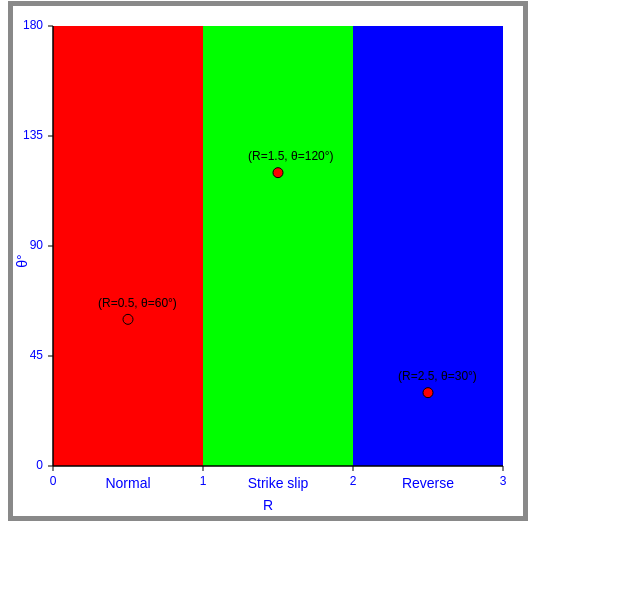
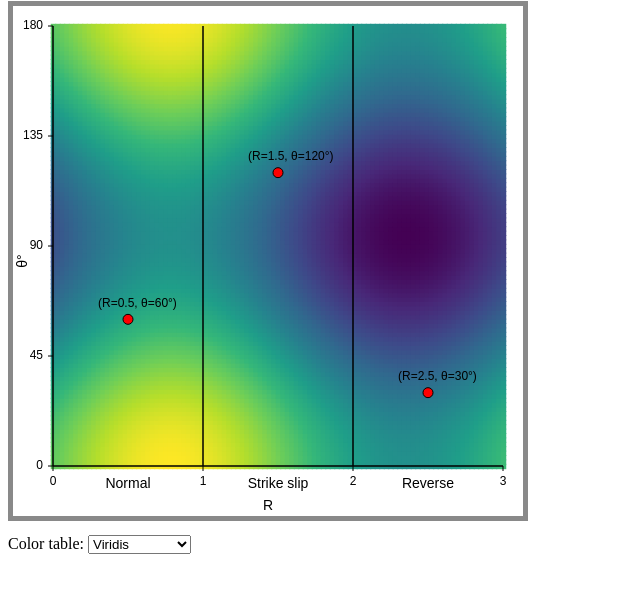
Before and after one commit to xaliphostes/stress-domain, a plain HTML site: page index.html in a window 1280 px wide. Shown: the part 79-672 px from the top of the page, without its empty margins (0-640 px from the left). Drawn offline with Linux system fonts and the light colour scheme.

Commit message:
color tables

```diff
--- a/StressDomain.js
+++ b/StressDomain.js
@@ -35,11 +35,46 @@ class StressDomain {
         this.canvas = canvas
         this.ctx = ctx
 
+        this.scheme = 'viridis'
+
+        this.rDivisions = 50
+        this.thetaDivisions = 50
+        this.data = []
+        for (let i = 0; i <= this.rDivisions; i++) {
+            for (let j = 0; j <= this.thetaDivisions; j++) {
+                const R = (i / this.rDivisions) * 3
+                const theta = (j / this.thetaDivisions) * 180
+                this.data.push({ R, theta, value: Math.random() })
+            }
+        }
+
+
+        this.points = []
+
         // Initial draw
         this.drawVisualization()
     }
 
+    setColorTable(name) {
+        this.scheme = name
+        this.drawVisualization()
+    }
+
     addPoint(R, theta) {
+        this.points.push({ R, theta })
+        this.drawVisualization()
+    }
+
+    setData(data, nR, nTheta) {
+        this.data = [...data]
+        this.rDivisions = nR
+        this.thetaDivisions = nTheta
+        this.drawVisualization()
+    }
+
+    // ------------------- PRIVATE !
+
+    drawPoint(R, theta) {
         const ctx = this.ctx
 
         // Convert R to Φ' based on the regime
@@ -77,7 +112,50 @@ class StressDomain {
         ctx.fillText(`(R=${R.toFixed(1)}, θ=${theta.toFixed(0)}°)`, x - 30, y - 10)
     }
 
-    // ------------------- PRIVATE !
+    hexToRgb(hex) {
+        let bigint = parseInt(hex.slice(1), 16)
+        return {
+            r: (bigint >> 16) & 255,
+            g: (bigint >> 8) & 255,
+            b: bigint & 255
+        };
+    }
+
+    rgbToHex(r, g, b) {
+        return "#" + ((1 << 24) + (r << 16) + (g << 8) + b).toString(16).slice(1)
+    }
+
+    interpolate(start, end, factor) {
+        return start + (end - start) * factor
+    }
+
+    interpolateColor(color1, color2, factor) {
+        let rgb1 = this.hexToRgb(color1)
+        let rgb2 = this.hexToRgb(color2)
+        let r = Math.round(this.interpolate(rgb1.r, rgb2.r, factor))
+        let g = Math.round(this.interpolate(rgb1.g, rgb2.g, factor))
+        let b = Math.round(this.interpolate(rgb1.b, rgb2.b, factor))
+        return this.rgbToHex(r, g, b)
+    }
+
+    getColor(value) {
+        const colorTable = colorSchemes[this.scheme]
+        let scaledValue = value * (colorTable.length - 1);
+        let index = Math.floor(scaledValue);  // Index de la couleur inférieure
+        let factor = scaledValue - index;     // Facteur d'interpolation
+
+        if (index >= colorTable.length - 1) {
+            return colorTable[colorTable.length - 1];  // Si la valeur est maximale, on retourne la dernière couleur
+        }
+
+        return this.interpolateColor(colorTable[index], colorTable[index + 1], factor);
+    }
+
+    // getColor(value) {
+    //     const colors = colorSchemes[this.scheme]
+    //     const index = Math.min(Math.floor(value * colors.length), colors.length - 1)
+    //     return colors[index]
+    // }
 
     // Helper functions
     scaleX(value) {
@@ -95,13 +173,28 @@ class StressDomain {
         // Clear canvas
         ctx.clearRect(0, 0, this.width * dpr, this.height * dpr)
 
-        // Draw background rectangles
-        ctx.fillStyle = 'rgba(255, 0, 0, 1)'
-        ctx.fillRect(this.scaleX(0), this.margin.top, this.graphWidth / 3, this.graphHeight)
-        ctx.fillStyle = 'rgba(0, 255, 0, 1)'
-        ctx.fillRect(this.scaleX(1), this.margin.top, this.graphWidth / 3, this.graphHeight)
-        ctx.fillStyle = 'rgba(0, 0, 255, 1)'
-        ctx.fillRect(this.scaleX(2), this.margin.top, this.graphWidth / 3, this.graphHeight)
+        const rectWidth = this.graphWidth / this.rDivisions
+        const rectHeight = this.graphHeight / this.thetaDivisions
+
+        this.data.forEach(point => {
+            const x = this.scaleX(point.R) - rectWidth / 2
+            const y = this.scaleY(point.theta) - rectHeight / 2
+            ctx.fillStyle = this.getColor(point.value)
+            ctx.fillRect(x, y, rectWidth+1, rectHeight+1)
+        });
+
+        // Draw specific points (circles)
+        this.points.forEach(p => this.drawPoint(p.R, p.theta))
+
+        // // Draw background rectangles
+        // ctx.fillStyle = 'rgba(255, 0, 0, 1)'
+        // ctx.fillRect(this.scaleX(0), this.margin.top, this.graphWidth / 3, this.graphHeight)
+        // ctx.fillStyle = 'rgba(0, 255, 0, 1)'
+        // ctx.fillRect(this.scaleX(1), this.margin.top, this.graphWidth / 3, this.graphHeight)
+        // ctx.fillStyle = 'rgba(0, 0, 255, 1)'
+        // ctx.fillRect(this.scaleX(2), this.margin.top, this.graphWidth / 3, this.graphHeight)
+
+        ctx.fillStyle = '#000000'
 
         // Draw axes
         ctx.beginPath()
@@ -109,6 +202,12 @@ class StressDomain {
         ctx.lineTo(this.width - this.margin.right, this.height - this.margin.bottom)
         ctx.moveTo(this.margin.left, this.margin.top)
         ctx.lineTo(this.margin.left, this.height - this.margin.bottom)
+
+        ctx.moveTo(this.scaleX(1), this.margin.top)
+        ctx.lineTo(this.scaleX(1), this.height - this.margin.bottom)
+        ctx.moveTo(this.scaleX(2), this.margin.top)
+        ctx.lineTo(this.scaleX(2), this.height - this.margin.bottom)
+
         ctx.stroke()
 
         // Draw ticks and labels
@@ -150,3 +249,10 @@ class StressDomain {
         ctx.fillText("Reverse", this.scaleX(2.5), this.height - 25)
     }
 }
+
+const colorSchemes = {
+    viridis: ['#440154', '#482878', '#3e4989', '#31688e', '#26828e', '#1f9e89', '#35b779', '#6ece58', '#b5de2b', '#fde725'],
+    plasma: ['#0d0887', '#46039f', '#7201a8', '#9c179e', '#bd3786', '#d8576b', '#ed7953', '#fb9f3a', '#fdca26', '#f0f921'],
+    inferno: ['#000004', '#1b0c41', '#4a0c6b', '#781c6d', '#a52c60', '#cf4446', '#ed6925', '#fb9b06', '#f7d13d', '#fcffa4'],
+    bw: ['#000000', '#ffffff']
+}
--- a/index.html
+++ b/index.html
@@ -9,6 +9,10 @@
         #visualization {
             border: 5px solid #898989;
         }
+
+        #colorSchemeSelect {
+            margin-top: 10px;
+        }
     </style>
     <script src="StressDomain.js"></script>
 </head>
@@ -16,9 +20,55 @@
 <body>
     <h1>Stress domain</h1>
     <canvas id="visualization"></canvas>
+    <div>
+        <label for="colorSchemeSelect">Color table: </label>
+        <select id="colorSchemeSelect">
+            <option value="viridis">Viridis</option>
+            <option value="plasma">Plasma</option>
+            <option value="inferno">Inferno</option>
+            <option value="bw">Black & white</option>
+        </select>
+    </div>
 
     <script>
         const d = new StressDomain('visualization', 500, 500)
+
+        const colorSchemeSelect = document.getElementById('colorSchemeSelect')
+        colorSchemeSelect.addEventListener('change', function () {
+            d.setColorTable(this.value)
+        })
+
+        // ------------------------------------------------
+
+        const rDivisions = 100
+        const thetaDivisions = 100
+        let data = []
+        let min = Number.POSITIVE_INFINITY
+        let max = Number.NEGATIVE_INFINITY
+        for (let i = 0; i <= rDivisions; i++) {
+            for (let j = 0; j <= thetaDivisions; j++) {
+                const R = (i / rDivisions) * 3
+                const theta = (j / thetaDivisions) * 180
+                const value = Math.sin(R / 6 * 12) + Math.cos(theta / 180 * 6)
+                data.push({
+                    R,
+                    theta,
+                    value
+                })
+                if (value < min) min = value
+                if (value > max) max = value
+            }
+        }
+
+        data = data.map(v => {
+            return { R: v.R, theta: v.theta, value: (v.value - min) / (max - min) }
+        })
+
+        d.setData(data, rDivisions, thetaDivisions)
+
+        // ------------------------------------------------
+
+        // Add specific points (circles)
         d.addPoint(0.5, 60)
         d.addPoint(1.5, 120)
         d.addPoint(2.5, 30)
```
